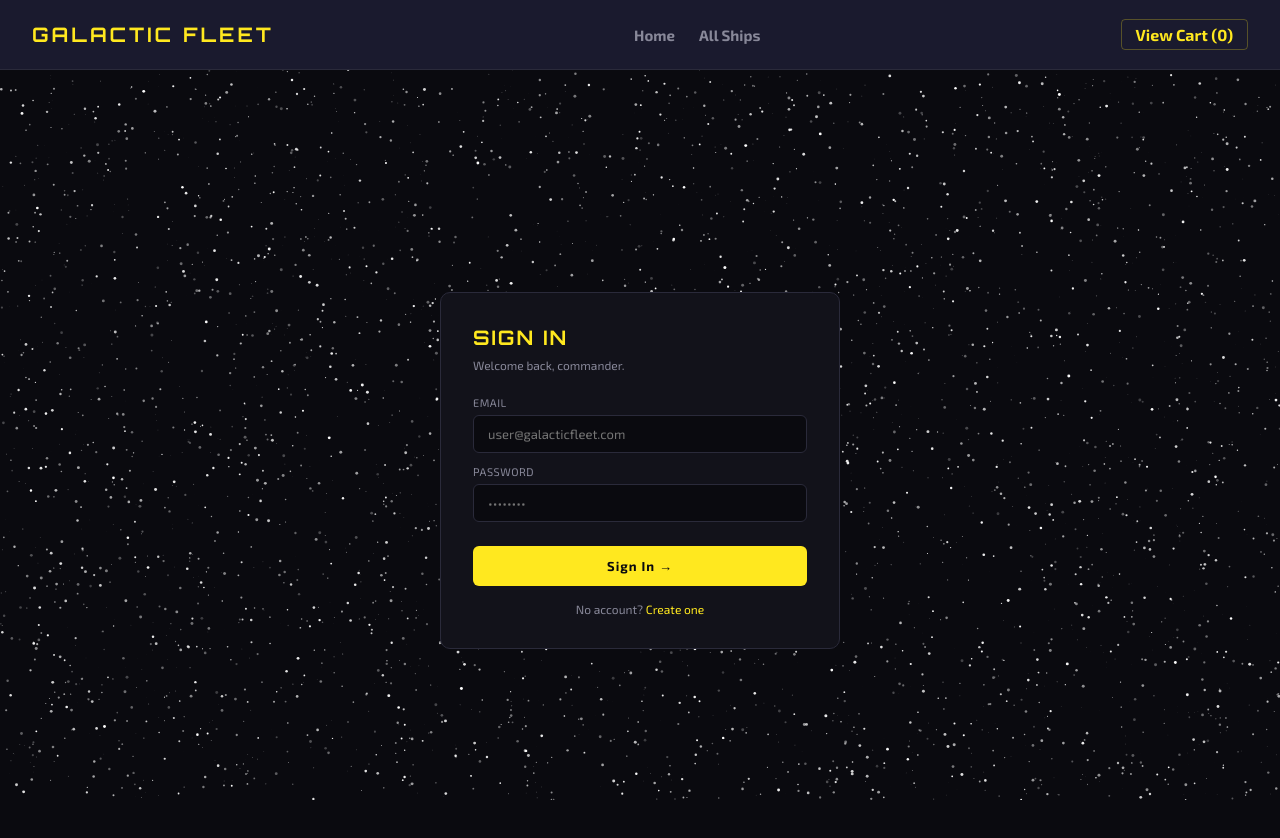
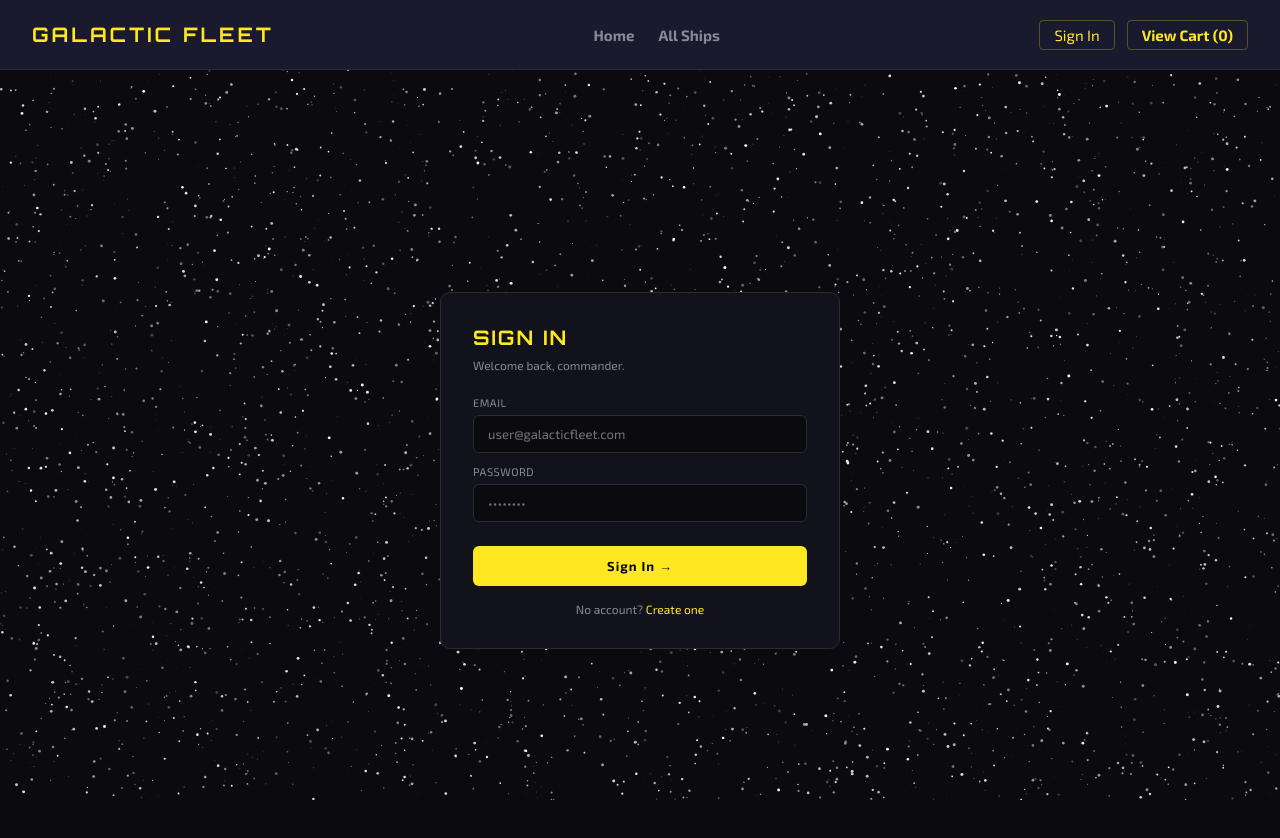
Before and after one commit to starfalon/starship-shop, a React (Vite) app in the folder client/: page /login in a window 1280 px wide. Shown: the top 838 px of the page. Built offline with nearby package versions, Linux system fonts and the light colour scheme.

Commit message:
edited pages and components for login functionality

```diff
--- a/client/src/components/Navbar.jsx
+++ b/client/src/components/Navbar.jsx
@@ -1,9 +1,17 @@
-import { Link } from "react-router-dom";
+import { Link, useNavigate } from "react-router-dom";
 import { useCart } from "../context/CartContext";
+import { useAuth } from "../context/AuthContext";
 
 function Navbar() {
-  // hämtar totalItems från CartContext
   const { totalItems } = useCart();
+  const { user, logout } = useAuth();
+  console.log(user);
+  const navigate = useNavigate();
+
+  const handleLogout = () => {
+    logout();
+    navigate("/");
+  };
 
   return (
     <nav
@@ -17,7 +25,7 @@ function Navbar() {
         justifyContent: "space-between",
       }}
     >
-      {/* logga/länk till home */}
+      {/* logga */}
       <Link
         to="/"
         style={{
@@ -32,7 +40,7 @@ function Navbar() {
         GALACTIC FLEET
       </Link>
 
-      {/* navbarlänkar*/}
+      {/* nav-länkar */}
       <div style={{ display: "flex", gap: "24px" }}>
         <Link to="/" style={navLink}>
           Home
@@ -42,11 +50,59 @@ function Navbar() {
         </Link>
       </div>
 
-      {/* cartknapp */}
+      {/* login/logout och varukorg */}
+      <div style={{ display: "flex", gap: "12px", alignItems: "center" }}>
+        {user ? (
+          // Inloggad (användarnamn och logout)
+          <>
+            <span
+              style={{
+                fontSize: "15px",
+                color: "#FFE81F",
+                fontFamily: "'Exo 2', sans-serif",
+              }}
+            >
+              {user?.username}
+            </span>
+            <button
+              onClick={handleLogout}
+              style={{
+                fontSize: "15px",
+                color: "#888899",
+                background: "none",
+                border: "1px solid #2a2a3a",
+                padding: "5px 14px",
+                borderRadius: "4px",
+                cursor: "pointer",
+                fontFamily: "'Exo 2', sans-serif",
+              }}
+            >
+              Sign Out
+            </button>
+          </>
+        ) : (
+          // inte inloggad (Sign In-knapp)
+          <Link
+            to="/login"
+            style={{
+              fontSize: "15px",
+              color: "#FFE81F",
+              border: "1px solid #FFE81F44",
+              padding: "5px 14px",
+              borderRadius: "4px",
+              textDecoration: "none",
+              fontFamily: "'Exo 2', sans-serif",
+            }}
+          >
+            Sign In
+          </Link>
+        )}
+
+        {/* cart */}
         <Link
           to="/cart"
           style={{
-          fontSize: "16px",
+            fontSize: "15px",
             color: "#FFE81F",
             border: "1px solid #FFE81F44",
             padding: "5px 14px",
@@ -58,11 +114,11 @@ function Navbar() {
         >
           View Cart ({totalItems})
         </Link>
+      </div>
     </nav>
   );
 }
 
-// återanvändbar style för navbarlänkar
 const navLink = {
   fontSize: "15px",
   color: "#888899",
--- a/client/src/main.jsx
+++ b/client/src/main.jsx
@@ -3,11 +3,14 @@ import { createRoot } from "react-dom/client";
 import "./index.css";
 import App from "./App.jsx";
 import { CartProvider } from "./context/CartContext.jsx";
+import { AuthProvider } from "./context/AuthContext.jsx";
 
 createRoot(document.getElementById("root")).render(
   <StrictMode>
-    <CartProvider>
-      <App />
-    </CartProvider>
+    <AuthProvider>
+      <CartProvider>
+        <App />
+      </CartProvider>
+    </AuthProvider>
   </StrictMode>,
 );
--- a/client/src/pages/Login.jsx
+++ b/client/src/pages/Login.jsx
@@ -1,8 +1,10 @@
 import { useState } from "react";
 import { Link, useNavigate } from "react-router-dom";
-import { loginUser } from "../api";
+import { useAuth } from "../context/AuthContext";
+import { loginUser, getCurrentUser } from "../api";
 
 function Login() {
+  const { login } = useAuth();
   const navigate = useNavigate();
 
   // formens state
@@ -26,13 +28,16 @@ function Login() {
     setLoading(true);
 
     try {
-      // skickar login-request till backenden
       const res = await loginUser(formData);
 
-      // sparar JWT-token i localStorage
+      // Sparar token först
       localStorage.setItem("token", res.data.accessToken);
 
-      // navigerar till startsidan efter inloggning
+      // Hämtar användardata med den nya token
+      const userRes = await getCurrentUser();
+
+      // Sparar token och användardata separat i AuthContext
+      login(res.data.accessToken, userRes.data);
       navigate("/");
     } catch (err) {
       setError("Invalid email or password");
```
Lines whose indentation alone changed are shown as unchanged.
